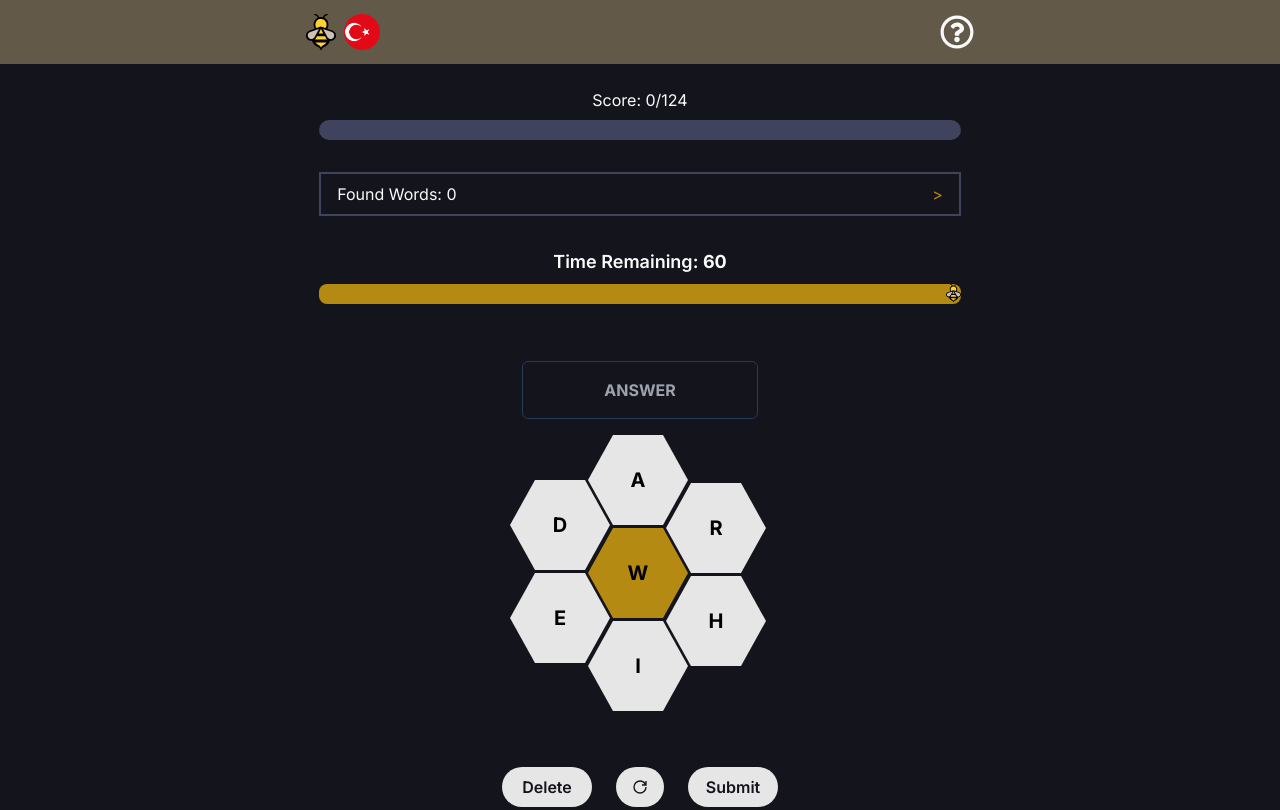
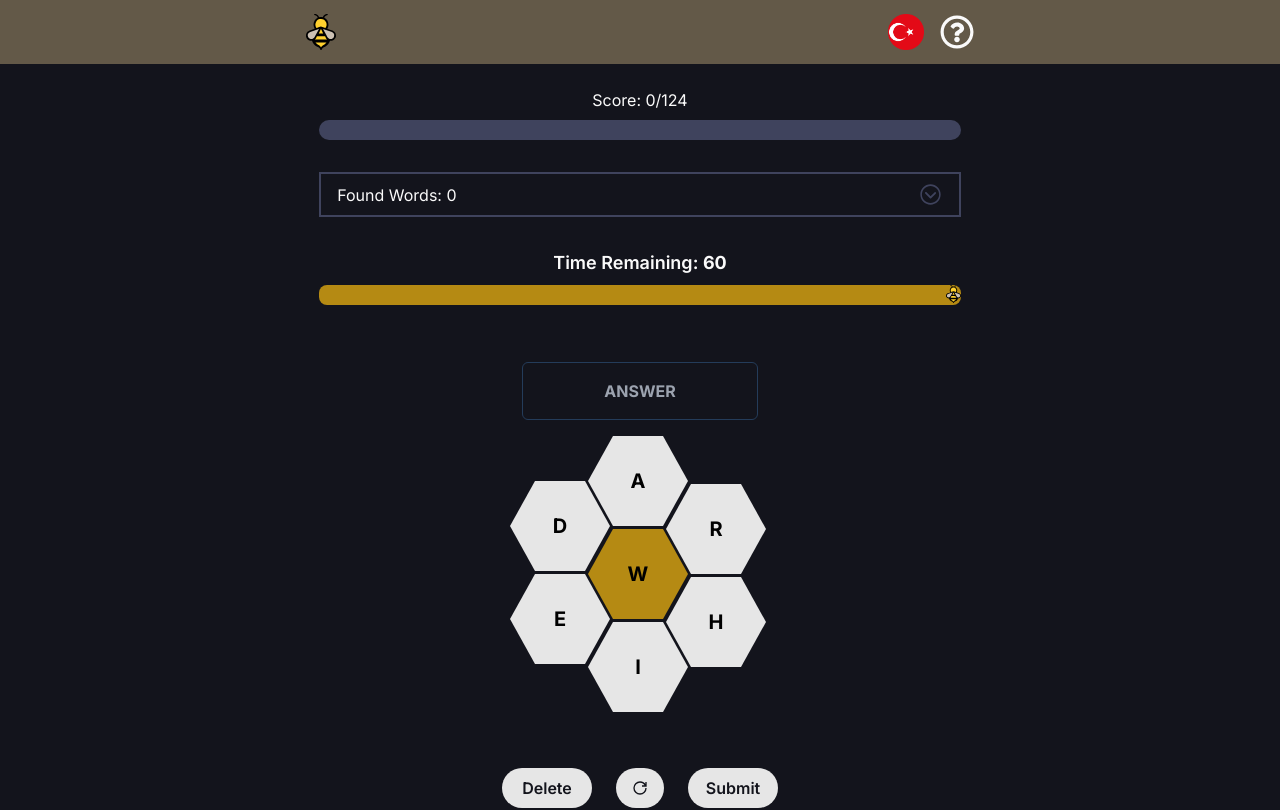
Before and after one commit to BSenaS/spelling-bee, a Next.js app: page /en in a window 1280 px wide. Shown: the top 810 px of the page. Built offline with nearby package versions, Linux system fonts and the light colour scheme.

Commit message:
Dummy data bug fix. Icon added to WordList comp.

```diff
--- a/src/components/FoundWordList.jsx
+++ b/src/components/FoundWordList.jsx
@@ -1,8 +1,7 @@
 "use client";
 import { GameContext } from "@/context/GameContext";
 import React, { useContext, useEffect, useState } from "react";
-import constants from "@/dictionaries/dictionary";
-import { usePathname } from "next/navigation";
+import { IoIosArrowDropdown } from "react-icons/io";
 
 const FoundWordList = ({ params }) => {
   const { foundWords, setFoundWords, constantsDic } = useContext(GameContext);
@@ -27,7 +26,9 @@ const FoundWordList = ({ params }) => {
           {d.foundedWords}
           {":"} {foundWords.length}
         </span>
-        <span className="text-[#B58A13]">{isOpen ? ">" : ">"}</span>
+        <span className="text-[#3F435D]">
+          <IoIosArrowDropdown size={25} />
+        </span>
       </div>
       {isOpen && (
         <div className="flex flex-row flex-wrap bg-[#1E1E2C] py-2 absolute z-50 mt-1 rounded-md shadow-lg overflow-hidden w-10/12 md:max-w-[600px] lg:max-w-[640px]">
--- a/src/components/navbar/Header.jsx
+++ b/src/components/navbar/Header.jsx
@@ -16,9 +16,9 @@ const Header = ({ params }) => {
           <Link href={"/"} className="ml-4">
             <BeeSvg width={30} />
           </Link>
-          <LanguageSwitcher params={params} />
         </div>
         <div className="flex gap-4 items-center mr-4">
+          <LanguageSwitcher params={params} />
           <div className="flex flex-row items-center justify-center">
             <FaRegQuestionCircle
               size={"34px"}
--- a/src/data/data.js
+++ b/src/data/data.js
@@ -278,8 +278,6 @@ export const data = {
       answers: [
         "arma",
         "mart",
-        "namaz",
-        "ramazan",
         "atar",
         "asma",
         "atma",
@@ -292,7 +290,7 @@ export const data = {
         "asar",
         "astar",
       ],
-      totalPoint: 22,
+      totalPoint: 16,
       middleLetter: "a",
       availableLetters: "stramne",
     },
```
